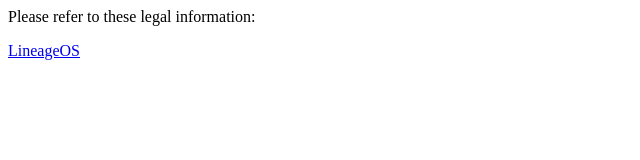
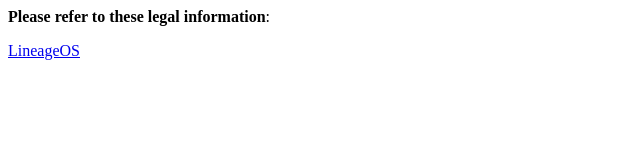
Before and after one commit to PixelDirty/pixeldirty.github.io, a plain HTML site: page legal/index.html in a window 1280 px wide. Shown: the whole page, without its empty margins (0-640 px from the left). Drawn offline with Linux system fonts and the light colour scheme.

Commit message:
Update index.html

```diff
--- a/legal/index.html
+++ b/legal/index.html
@@ -4,7 +4,7 @@
 </head>
 
 <body>
-  <p>Please refer to these legal information: </p>
+  <p><b>Please refer to these legal information</b>: </p>
   <a href="https://lineageos.org/legal/">LineageOS</a>
 </body>
 </html>
```
